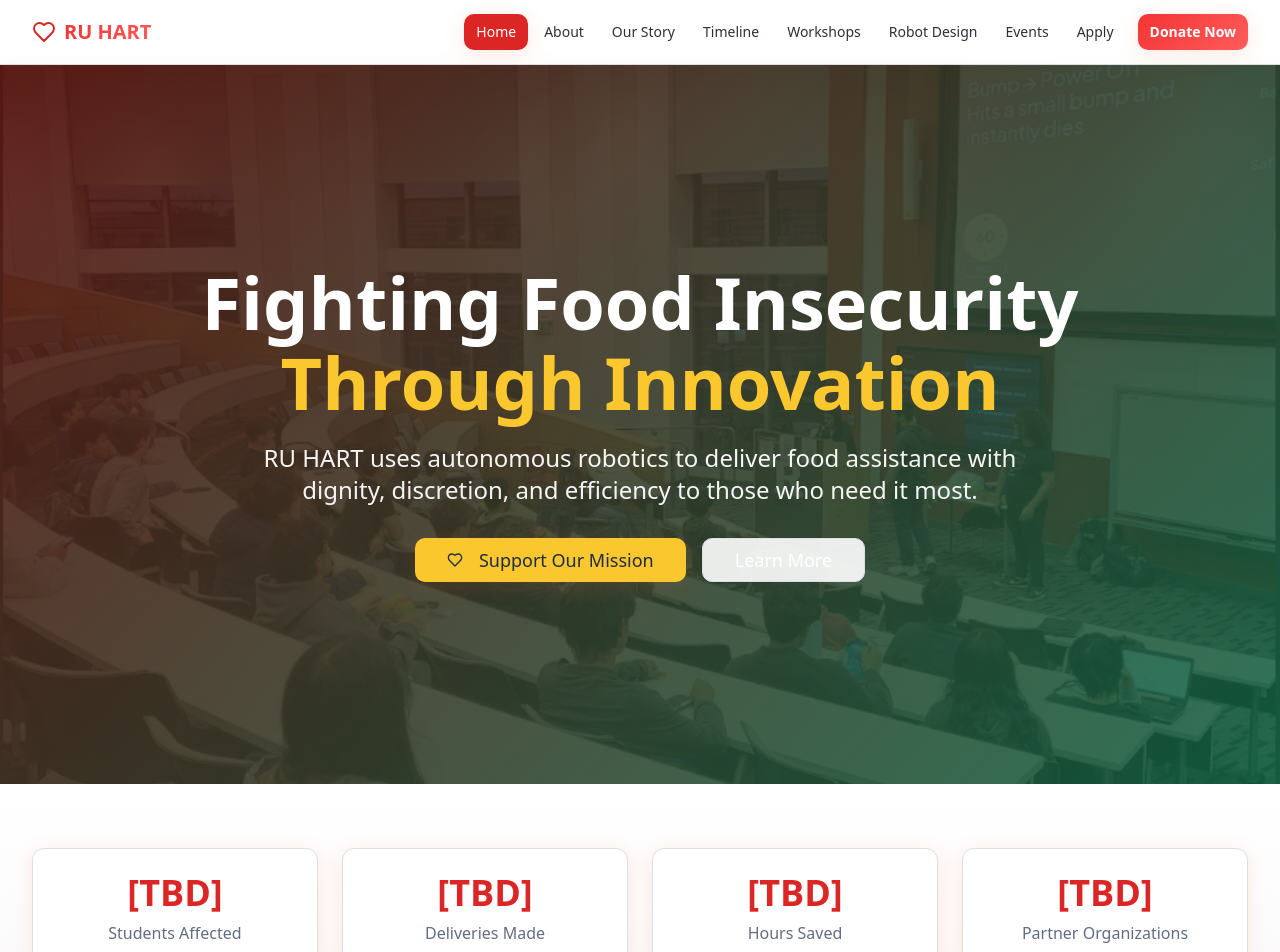
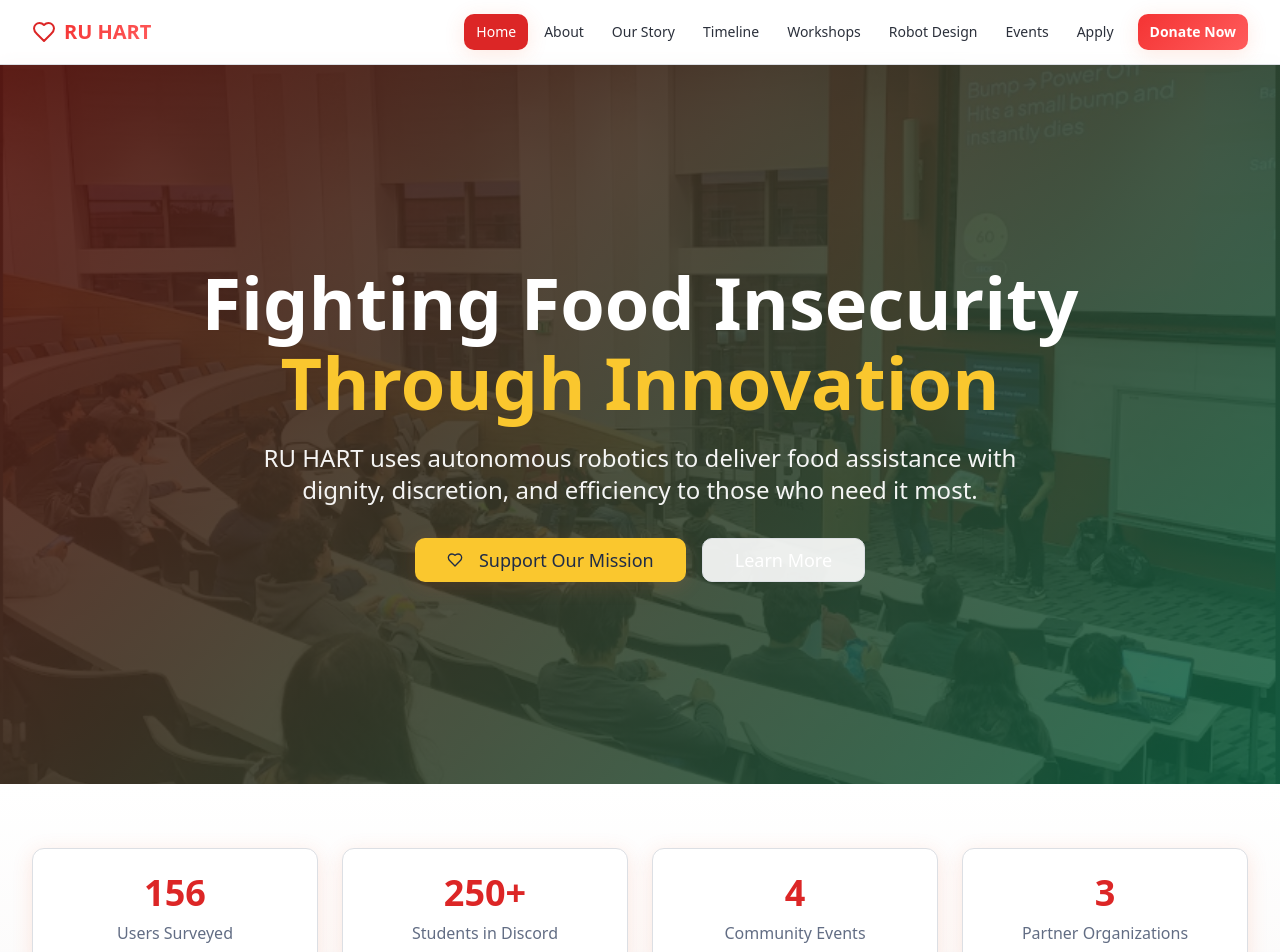
Before and after one commit to RU-BOTS/Public-Website, a React (Vite) app: page / in a window 1280 px wide. Shown: the top 952 px of the page. Built offline with nearby package versions, Linux system fonts and the light colour scheme; the HTML template or start-up script is replaced by a standard one.

Commit message:
Replace placeholders with actual numbers in Home.tsx

```diff
--- a/src/pages/Home.tsx
+++ b/src/pages/Home.tsx
@@ -57,25 +57,25 @@ const Home = () => {
           <div className="grid grid-cols-1 md:grid-cols-4 gap-6">
             <Card className="text-center shadow-soft hover:shadow-medium transition-all">
               <CardContent className="pt-6">
-                <div className="text-4xl font-bold text-primary mb-2">[TBD]</div>
-                <p className="text-muted-foreground">Students Affected</p>
+                <div className="text-4xl font-bold text-primary mb-2">156</div>
+                <p className="text-muted-foreground">Users Surveyed</p>
               </CardContent>
             </Card>
             <Card className="text-center shadow-soft hover:shadow-medium transition-all">
               <CardContent className="pt-6">
-                <div className="text-4xl font-bold text-primary mb-2">[TBD]</div>
-                <p className="text-muted-foreground">Deliveries Made</p>
+                <div className="text-4xl font-bold text-primary mb-2">250+</div>
+                <p className="text-muted-foreground">Students in Discord</p>
               </CardContent>
             </Card>
             <Card className="text-center shadow-soft hover:shadow-medium transition-all">
               <CardContent className="pt-6">
-                <div className="text-4xl font-bold text-primary mb-2">[TBD]</div>
-                <p className="text-muted-foreground">Hours Saved</p>
+                <div className="text-4xl font-bold text-primary mb-2">4</div>
+                <p className="text-muted-foreground">Community Events</p>
               </CardContent>
             </Card>
             <Card className="text-center shadow-soft hover:shadow-medium transition-all">
               <CardContent className="pt-6">
-                <div className="text-4xl font-bold text-primary mb-2">[TBD]</div>
+                <div className="text-4xl font-bold text-primary mb-2">3</div>
                 <p className="text-muted-foreground">Partner Organizations</p>
               </CardContent>
             </Card>
```
